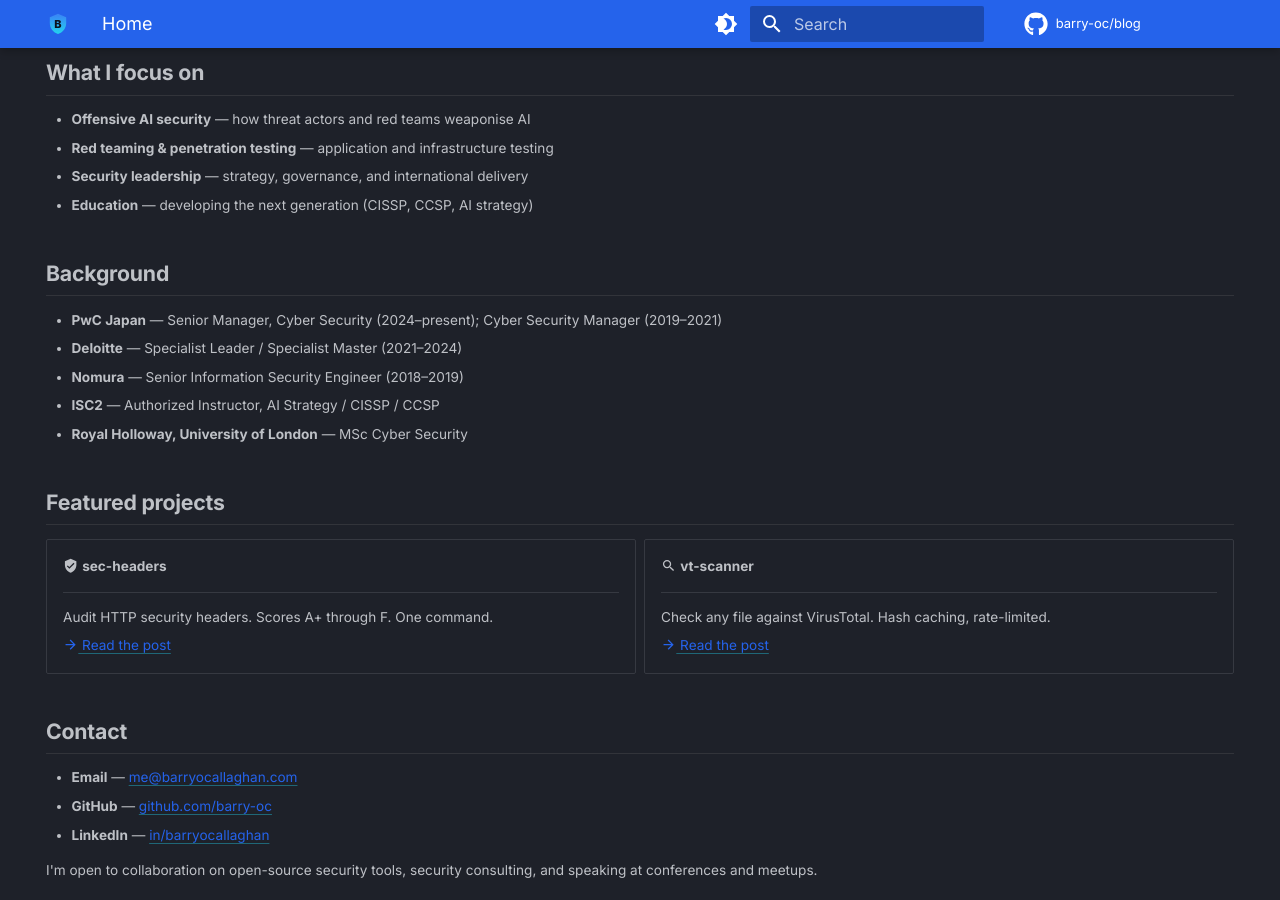
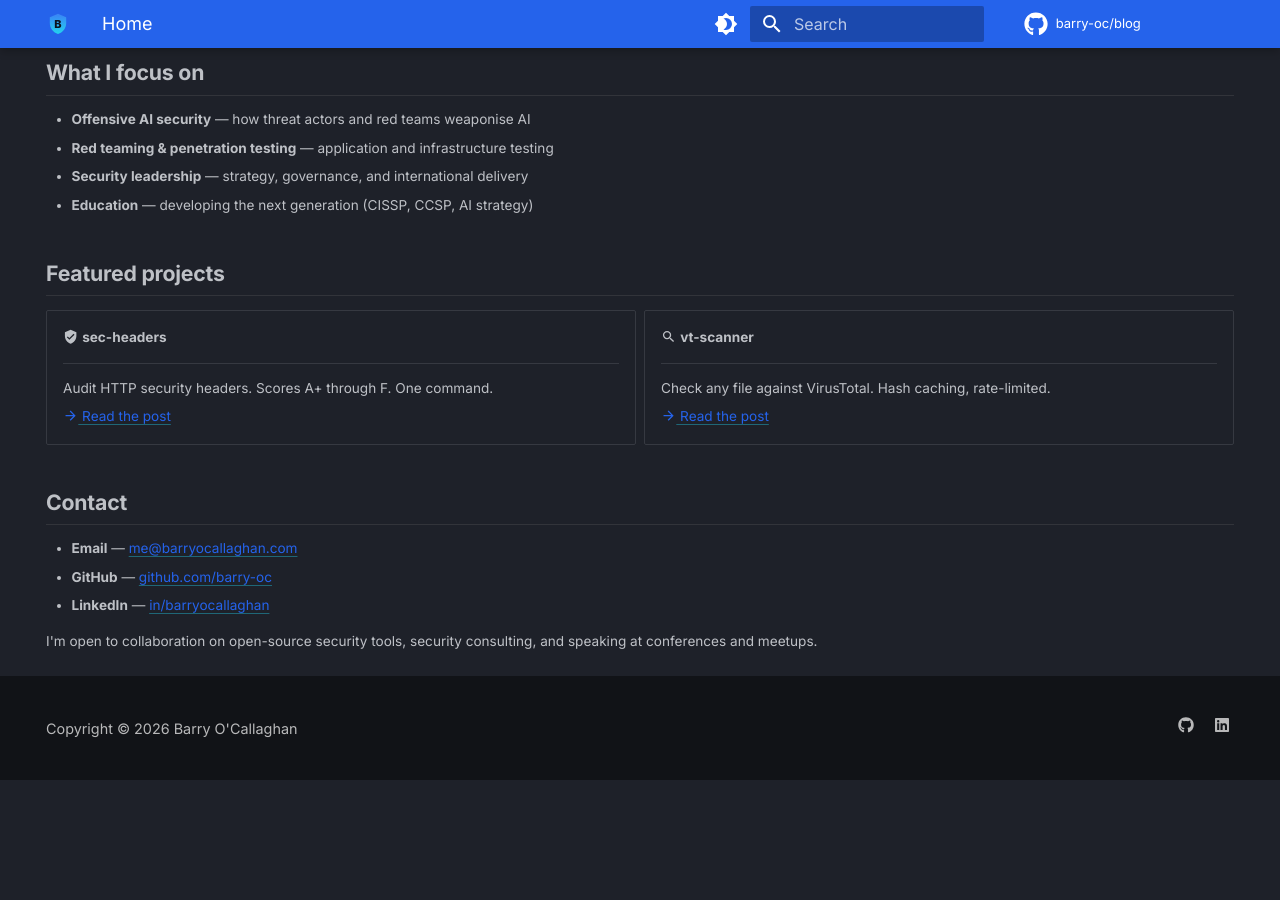
Before and after one commit to barry-oc/blog, an MkDocs documentation site: the page built from docs/index.md, in a window 1280 px wide and 900 px high, scrolled down 498 px. Built offline with MkDocs 1.6.1 and Material for MkDocs 9.7.7, drawn with Linux system fonts in a browser that asks for light colours; comment, search, counter and statistics services are not loaded; after the commit the page ends 1278 px from its top, so only the background shows below that.

Commit message:
Remove Background section from homepage

```diff
--- a/docs/index.md
+++ b/docs/index.md
@@ -38,14 +38,6 @@ site is where I share tools, writeups, and analysis — no hype, no vendor fluff
 - **Security leadership** — strategy, governance, and international delivery
 - **Education** — developing the next generation (CISSP, CCSP, AI strategy)
 
-## Background
-
-- **PwC Japan** — Senior Manager, Cyber Security (2024–present); Cyber Security Manager (2019–2021)
-- **Deloitte** — Specialist Leader / Specialist Master (2021–2024)
-- **Nomura** — Senior Information Security Engineer (2018–2019)
-- **ISC2** — Authorized Instructor, AI Strategy / CISSP / CCSP
-- **Royal Holloway, University of London** — MSc Cyber Security
-
 ## Featured projects
 
 <div class="grid cards" markdown>
```
